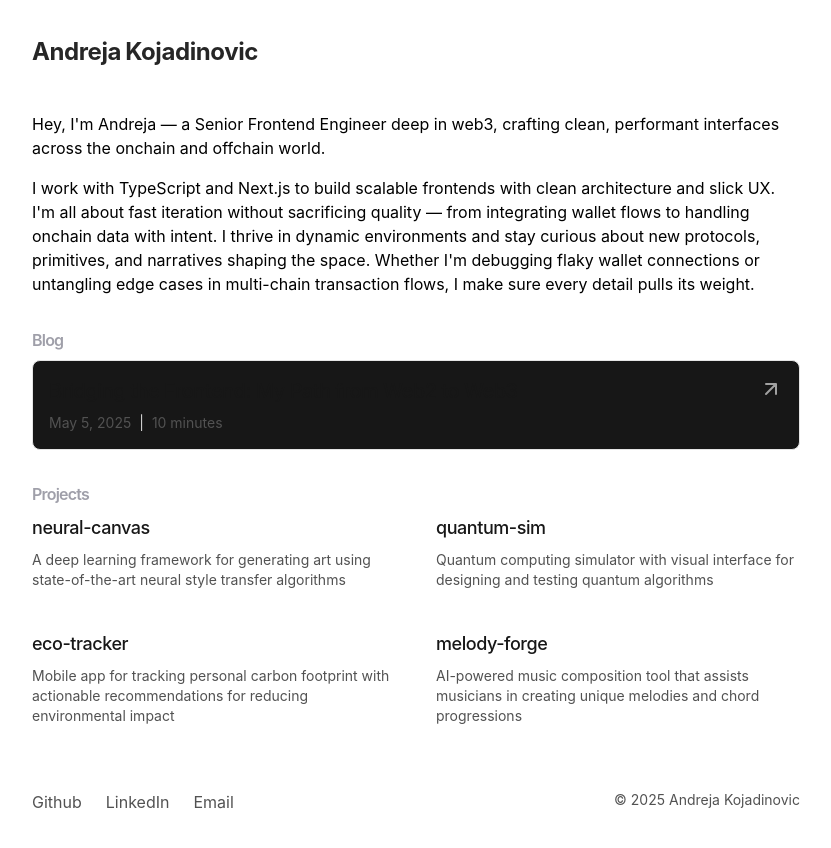
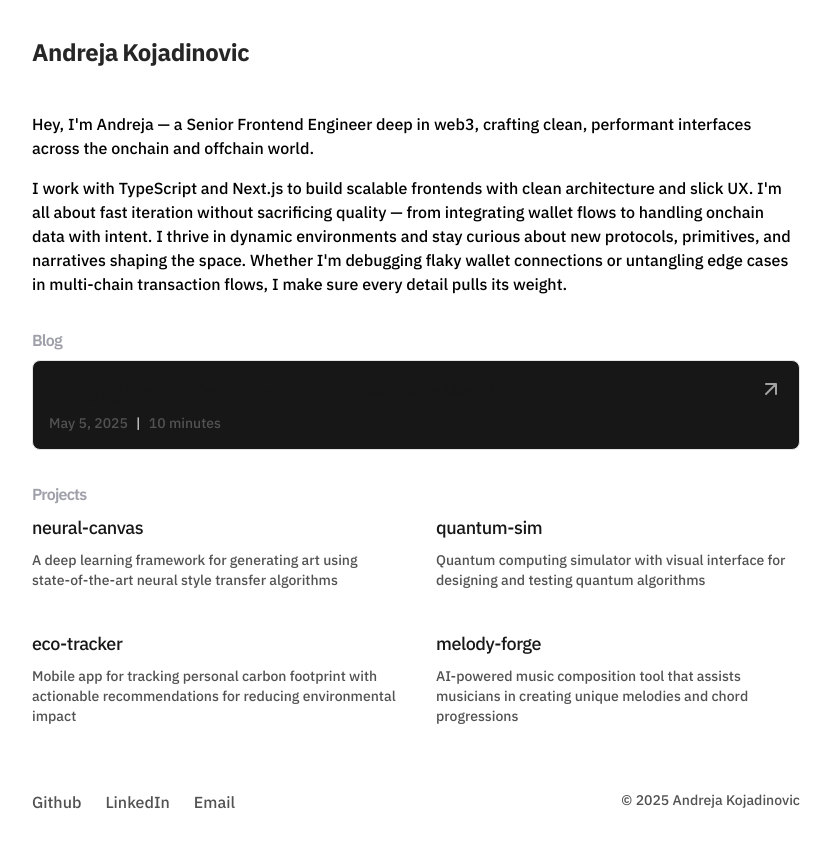
Before and after one commit to AndrejaSRB/portfolio, a Next.js app: page / in a window 1280 px wide. Shown: the top 848 px of the page, without its empty margins (224-1055 px from the left). Built offline with nearby package versions, Linux system fonts and the light colour scheme.

Commit message:
update font-family

```diff
--- a/app/global.css
+++ b/app/global.css
@@ -3,6 +3,15 @@
 ::selection {
   background-color: #47a3f3;
   color: #fefefe;
+}
+
+:root {
+  --font-ibm-plex-sans: "IBM Plex Sans", sans-serif;
+}
+
+body,
+html {
+  font-family: var(--font-ibm-plex-sans);
 }
 
 :root {
--- a/app/layout.tsx
+++ b/app/layout.tsx
@@ -1,6 +1,6 @@
 import "./global.css";
 import type { Metadata } from "next";
-import { Manrope } from "next/font/google";
+import { IBM_Plex_Sans } from "next/font/google";
 import { Navbar } from "./components/nav";
 import { Analytics } from "@vercel/analytics/react";
 import { SpeedInsights } from "@vercel/speed-insights/next";
@@ -36,10 +36,11 @@ export const metadata: Metadata = {
   },
 };
 
-const manrope = Manrope({
+const ibmPlexSans = IBM_Plex_Sans({
   subsets: ["latin"],
   display: "swap",
-  variable: "--font-manrope",
+  variable: "--font-ibm-plex-sans",
+  weight: ["500", "600", "700"],
 });
 
 export default function RootLayout({
@@ -52,7 +53,7 @@ export default function RootLayout({
       lang="en"
       className={cx(
         "text-black bg-white dark:text-white dark:bg-black",
-        manrope.variable
+        ibmPlexSans.variable
       )}
     >
       <body className="antialiased max-w-3xl mx-4 mt-8 lg:mx-auto font-sans">
--- a/package.json
+++ b/package.json
@@ -13,7 +13,7 @@
     "@vercel/analytics": "^1.1.3",
     "@vercel/speed-insights": "^1.0.9",
     "geist": "1.2.2",
-    "next": "canary",
+    "next": "14.2.28",
     "next-mdx-remote": "^4.4.1",
     "postcss": "^8.4.35",
     "react": "18.2.0",
```
Also changed, not shown: 2 other files (tests, documents, lock files or other folders).
